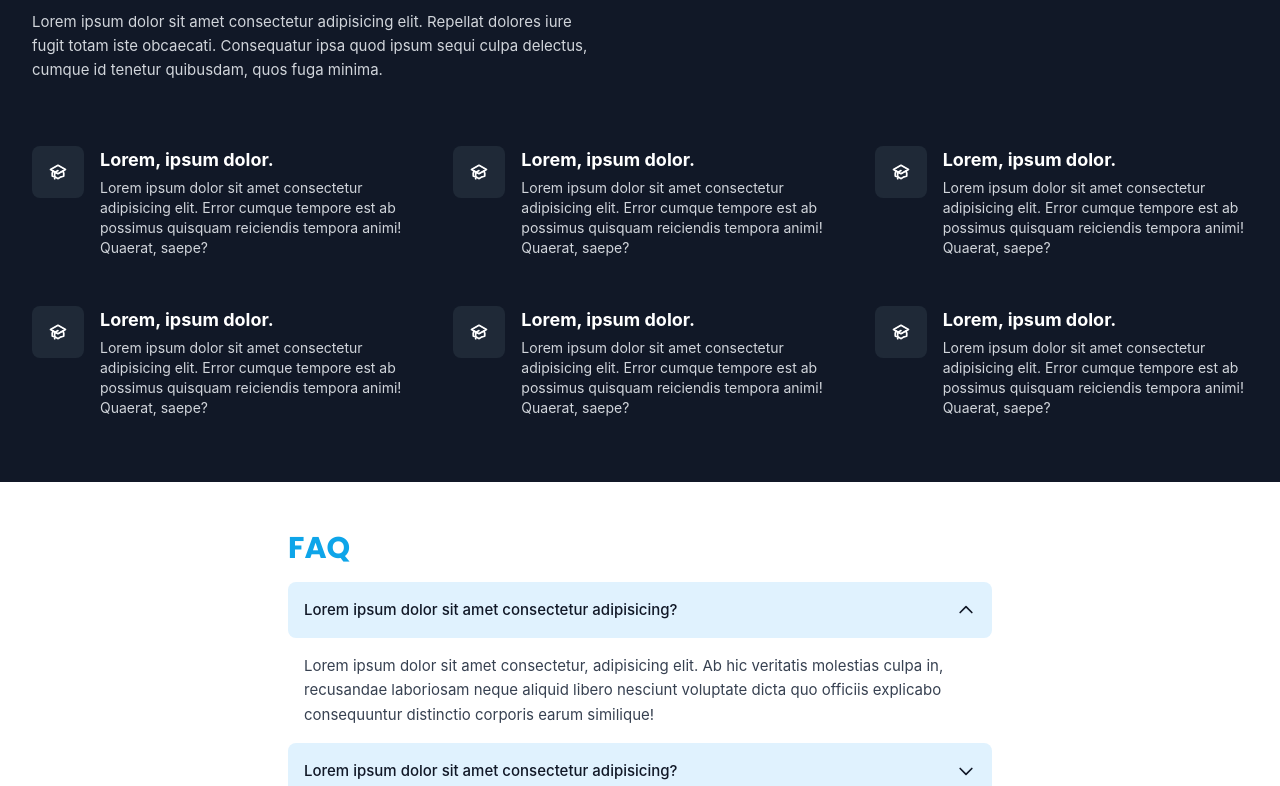
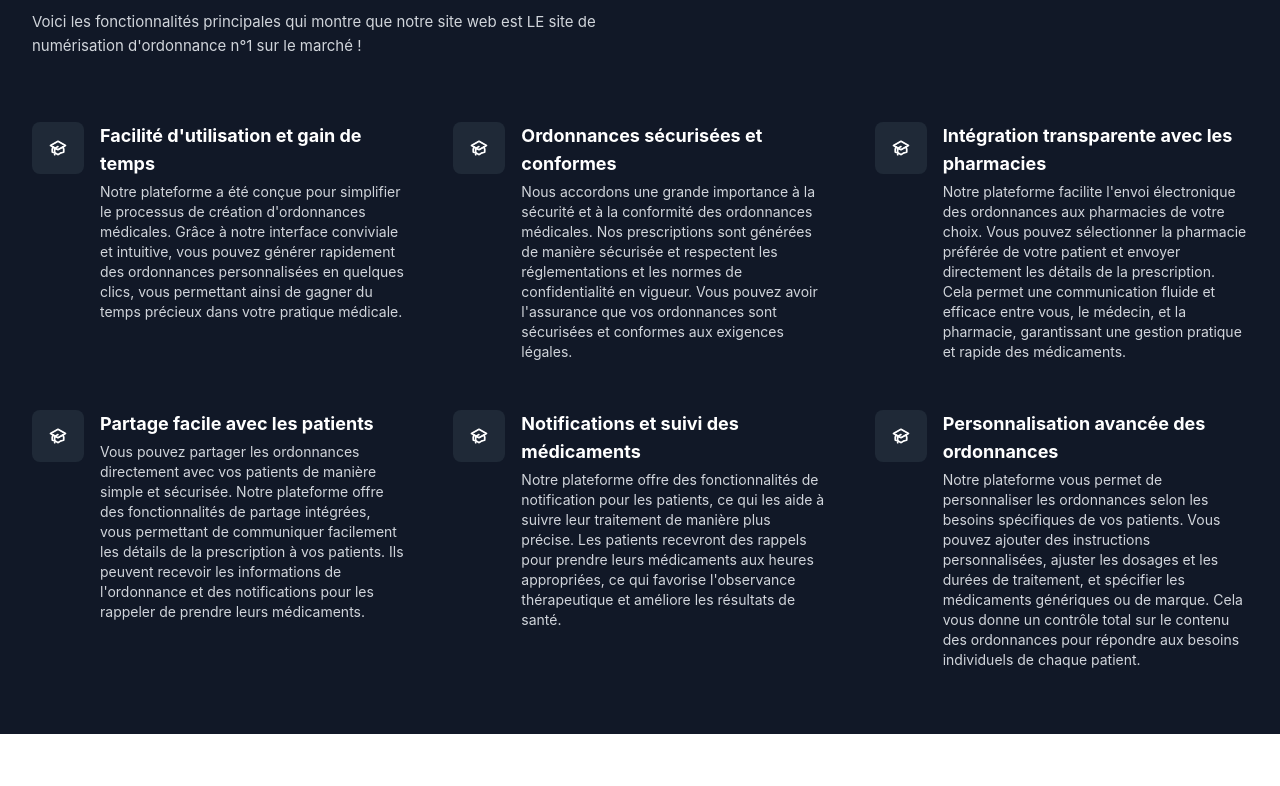
Before and after one commit to Cyb0nix/OrdoLink, a Vue app in the folder Vue/: page / in a window 1280 px wide. Shown: the part 720-1506 px from the top of the page. Built offline with nearby package versions, Linux system fonts and the light colour scheme.

Commit message:
Add content and modification

```diff
--- a/Vue/src/components/HeaderHome.vue
+++ b/Vue/src/components/HeaderHome.vue
@@ -17,7 +17,7 @@
                         OrdoLink
                     </h2>
                 </div>
-
+                <router-link to="/Login">
                 <div class="flex items-center">
                     <div class="flex-grow"></div>
                         <button
@@ -27,6 +27,7 @@
                         Sign in
                         </button>
                 </div>
+                </router-link>
             </div>
         </div>
     </header>
--- a/Vue/src/views/HomeView.vue
+++ b/Vue/src/views/HomeView.vue
@@ -42,12 +42,10 @@
     <section class="bg-gray-900 text-white flex flex-col items-center justify-center" id="AboutUs">
       <div class="max-w-screen-xl px-4 py-8 sm:py-12 sm:px-6 lg:py-16 lg:px-8">
         <div class="max-w-xl">
-          <h2 class="text-3xl font-bold sm:text-4xl">What makes us special</h2>
+          <h2 class="text-3xl font-bold sm:text-4xl">Qu'est ce qui nous rend spécial !</h2>
 
           <p class="mt-4 text-gray-300">
-            Lorem ipsum dolor sit amet consectetur adipisicing elit. Repellat
-            dolores iure fugit totam iste obcaecati. Consequatur ipsa quod ipsum
-            sequi culpa delectus, cumque id tenetur quibusdam, quos fuga minima.
+            Voici les fonctionnalités principales qui montre que notre site web est LE site de numérisation d'ordonnance n°1 sur le marché !
           </p>
         </div>
 
@@ -77,12 +75,10 @@
             </span>
 
             <div>
-              <h2 class="text-lg font-bold">Lorem, ipsum dolor.</h2>
+              <h2 class="text-lg font-bold">Facilité d'utilisation et gain de temps </h2>
 
               <p class="mt-1 text-sm text-gray-300">
-                Lorem ipsum dolor sit amet consectetur adipisicing elit. Error
-                cumque tempore est ab possimus quisquam reiciendis tempora animi!
-                Quaerat, saepe?
+                Notre plateforme a été conçue pour simplifier le processus de création d'ordonnances médicales. Grâce à notre interface conviviale et intuitive, vous pouvez générer rapidement des ordonnances personnalisées en quelques clics, vous permettant ainsi de gagner du temps précieux dans votre pratique médicale.
               </p>
             </div>
           </div>
@@ -110,12 +106,10 @@
             </span>
 
             <div>
-              <h2 class="text-lg font-bold">Lorem, ipsum dolor.</h2>
+              <h2 class="text-lg font-bold">Ordonnances sécurisées et conformes</h2>
 
               <p class="mt-1 text-sm text-gray-300">
-                Lorem ipsum dolor sit amet consectetur adipisicing elit. Error
-                cumque tempore est ab possimus quisquam reiciendis tempora animi!
-                Quaerat, saepe?
+                Nous accordons une grande importance à la sécurité et à la conformité des ordonnances médicales. Nos prescriptions sont générées de manière sécurisée et respectent les réglementations et les normes de confidentialité en vigueur. Vous pouvez avoir l'assurance que vos ordonnances sont sécurisées et conformes aux exigences légales.
               </p>
             </div>
           </div>
@@ -143,12 +137,10 @@
             </span>
 
             <div>
-              <h2 class="text-lg font-bold">Lorem, ipsum dolor.</h2>
+              <h2 class="text-lg font-bold">Intégration transparente avec les pharmacies</h2>
 
               <p class="mt-1 text-sm text-gray-300">
-                Lorem ipsum dolor sit amet consectetur adipisicing elit. Error
-                cumque tempore est ab possimus quisquam reiciendis tempora animi!
-                Quaerat, saepe?
+                Notre plateforme facilite l'envoi électronique des ordonnances aux pharmacies de votre choix. Vous pouvez sélectionner la pharmacie préférée de votre patient et envoyer directement les détails de la prescription. Cela permet une communication fluide et efficace entre vous, le médecin, et la pharmacie, garantissant une gestion pratique et rapide des médicaments.
               </p>
             </div>
           </div>
@@ -176,12 +168,10 @@
             </span>
 
             <div>
-              <h2 class="text-lg font-bold">Lorem, ipsum dolor.</h2>
+              <h2 class="text-lg font-bold">Partage facile avec les patients</h2>
 
               <p class="mt-1 text-sm text-gray-300">
-                Lorem ipsum dolor sit amet consectetur adipisicing elit. Error
-                cumque tempore est ab possimus quisquam reiciendis tempora animi!
-                Quaerat, saepe?
+                Vous pouvez partager les ordonnances directement avec vos patients de manière simple et sécurisée. Notre plateforme offre des fonctionnalités de partage intégrées, vous permettant de communiquer facilement les détails de la prescription à vos patients. Ils peuvent recevoir les informations de l'ordonnance et des notifications pour les rappeler de prendre leurs médicaments.
               </p>
             </div>
           </div>
@@ -209,12 +199,10 @@
             </span>
 
             <div>
-              <h2 class="text-lg font-bold">Lorem, ipsum dolor.</h2>
+              <h2 class="text-lg font-bold">Notifications et suivi des médicaments</h2>
 
               <p class="mt-1 text-sm text-gray-300">
-                Lorem ipsum dolor sit amet consectetur adipisicing elit. Error
-                cumque tempore est ab possimus quisquam reiciendis tempora animi!
-                Quaerat, saepe?
+                Notre plateforme offre des fonctionnalités de notification pour les patients, ce qui les aide à suivre leur traitement de manière plus précise. Les patients recevront des rappels pour prendre leurs médicaments aux heures appropriées, ce qui favorise l'observance thérapeutique et améliore les résultats de santé.
               </p>
             </div>
           </div>
@@ -242,12 +230,10 @@
             </span>
 
             <div>
-              <h2 class="text-lg font-bold">Lorem, ipsum dolor.</h2>
+              <h2 class="text-lg font-bold">Personnalisation avancée des ordonnances</h2>
 
               <p class="mt-1 text-sm text-gray-300">
-                Lorem ipsum dolor sit amet consectetur adipisicing elit. Error
-                cumque tempore est ab possimus quisquam reiciendis tempora animi!
-                Quaerat, saepe?
+                Notre plateforme vous permet de personnaliser les ordonnances selon les besoins spécifiques de vos patients. Vous pouvez ajouter des instructions personnalisées, ajuster les dosages et les durées de traitement, et spécifier les médicaments génériques ou de marque. Cela vous donne un contrôle total sur le contenu des ordonnances pour répondre aux besoins individuels de chaque patient.
               </p>
             </div>
           </div>
@@ -268,7 +254,7 @@
           class="flex cursor-pointer items-center justify-between gap-1.5 rounded-lg bg-sky-100 p-4 text-gray-900"
         >
           <h2 class="font-medium">
-            Lorem ipsum dolor sit amet consectetur adipisicing?
+            Comment puis-je créer une ordonnance médicale sur votre plateforme ?
           </h2>
 
           <svg
@@ -288,10 +274,7 @@
         </summary>
 
         <p class="mt-4 px-4 leading-relaxed text-gray-700">
-          Lorem ipsum dolor sit amet consectetur, adipisicing elit. Ab hic veritatis
-          molestias culpa in, recusandae laboriosam neque aliquid libero nesciunt
-          voluptate dicta quo officiis explicabo consequuntur distinctio corporis
-          earum similique!
+          Notre plateforme simplifie le processus de création d'ordonnances médicales. Il vous suffit de vous connecter avec vos identifiants que l'admin vous aura donné si vous êtes un médecin, puis de suivre les étapes simples pour générer une ordonnance personnalisée. Vous pourrez spécifier les médicaments, les dosages et les instructions appropriées. Une fois terminée, vous pouvez l'envoyer électroniquement à la pharmacie choisie et la partager avec votre patient.
         </p>
       </details>
 
@@ -300,7 +283,7 @@
           class="flex cursor-pointer items-center justify-between gap-1.5 rounded-lg bg-sky-100 p-4 text-gray-900"
         >
           <h2 class="font-medium">
-            Lorem ipsum dolor sit amet consectetur adipisicing?
+            Est-ce que mes ordonnances générées sur votre plateforme sont sécurisées ?
           </h2>
 
           <svg
@@ -320,10 +303,7 @@
         </summary>
 
         <p class="mt-4 px-4 leading-relaxed text-gray-700">
-          Lorem ipsum dolor sit amet consectetur, adipisicing elit. Ab hic veritatis
-          molestias culpa in, recusandae laboriosam neque aliquid libero nesciunt
-          voluptate dicta quo officiis explicabo consequuntur distinctio corporis
-          earum similique!
+          Oui, la sécurité de vos ordonnances médicales est notre priorité. Notre plateforme utilise des protocoles de sécurité avancés pour protéger vos données sensibles. Toutes les informations médicales et les détails des prescriptions sont cryptés et stockés de manière sécurisée. De plus, nous nous conformons aux réglementations et normes de confidentialité en vigueur pour garantir la protection de vos données.
         </p>
       </details>
 
@@ -332,7 +312,7 @@
           class="flex cursor-pointer items-center justify-between gap-1.5 rounded-lg bg-sky-100 p-4 text-gray-900"
         >
           <h2 class="font-medium">
-            Lorem ipsum dolor sit amet consectetur adipisicing?
+            Est-ce que mes patients peuvent recevoir des notifications pour les médicaments à prendre ?
           </h2>
 
           <svg
@@ -352,10 +332,7 @@
         </summary>
 
         <p class="mt-4 px-4 leading-relaxed text-gray-700">
-          Lorem ipsum dolor sit amet consectetur, adipisicing elit. Ab hic veritatis
-          molestias culpa in, recusandae laboriosam neque aliquid libero nesciunt
-          voluptate dicta quo officiis explicabo consequuntur distinctio corporis
-          earum similique!
+          Oui, notre plateforme offre la fonctionnalité de notification pour les patients. Une fois que vous avez créé une ordonnance et partagé les détails avec votre patient, celui-ci recevra des notifications pour lui rappeler de prendre les médicaments prescrits aux heures appropriées. Cela facilite la prise en charge des traitements et aide à améliorer l'observance thérapeutique.
         </p>
       </details>
     </div>
```
